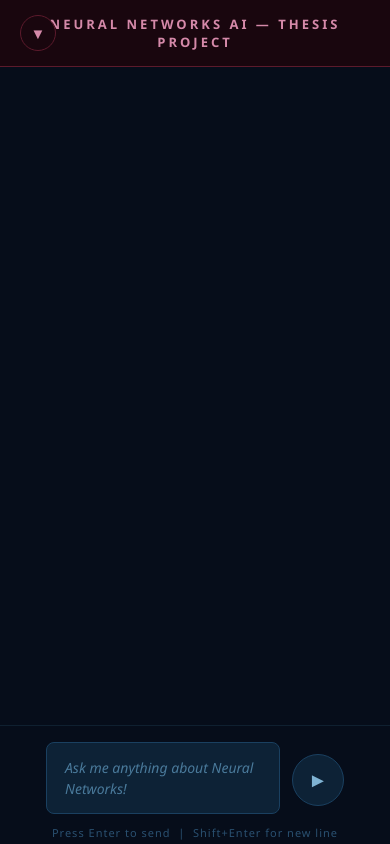
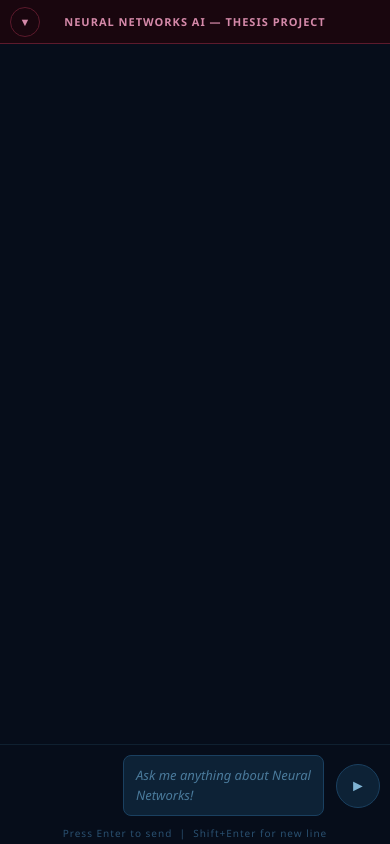
Before and after one commit to sariidouuu/Neural-Networks-AI---Thesis-Project, a plain HTML site: page frontend/index.html in a window 390 px wide. Drawn offline with Linux system fonts and the light colour scheme.

Commit message:
1st try for mobile settings

```diff
--- a/frontend/style.css
+++ b/frontend/style.css
@@ -374,9 +374,61 @@ We create those classes on script.js
 
 
 
-/* Για οθόνες μικρότερες από 768px (κινητά/tablets) */
-/*@media (max-width: 768px) {
-    #input-wrapper {
-        width: 90%; /* Πιάνει σχεδόν όλο το πλάτος της οθόνης */
-    /*}
-}*/
+/* ────────── MOBILE RESPONSIVE ────────── */
+@media (max-width: 600px) {
+
+header {
+    padding: 14px 60px 14px 60px;
+    font-size: 11px;
+    letter-spacing: 1px;
+}
+
+#model-btn {
+    width: 30px;
+    height: 30px;
+    font-size: 11px;
+}
+
+#model-selector {
+    left: 10px;
+    top: 50%;
+    transform: translateY(-50%);
+}
+
+#chat-area {
+    padding: 16px 10px 10px 10px;
+}
+
+.bubble {
+    max-width: 80%;
+    font-size: 13px;
+    padding: 10px 13px;
+}
+
+#input-area {
+    padding: 10px 10px 28px 10px;
+}
+
+#input-wrapper {
+    width: 100%;
+    max-width: 100%;
+}
+
+#input-hint {
+    font-size: 10px;
+}
+
+#prompt-input {
+    width: 100%;
+    min-width: 0;
+    font-size: 13px;
+    padding: 10px 12px;
+}
+
+#send-btn {
+    width: 44px;
+    height: 44px;
+    font-size: 16px;
+    flex-shrink: 0;
+}
+}
```
